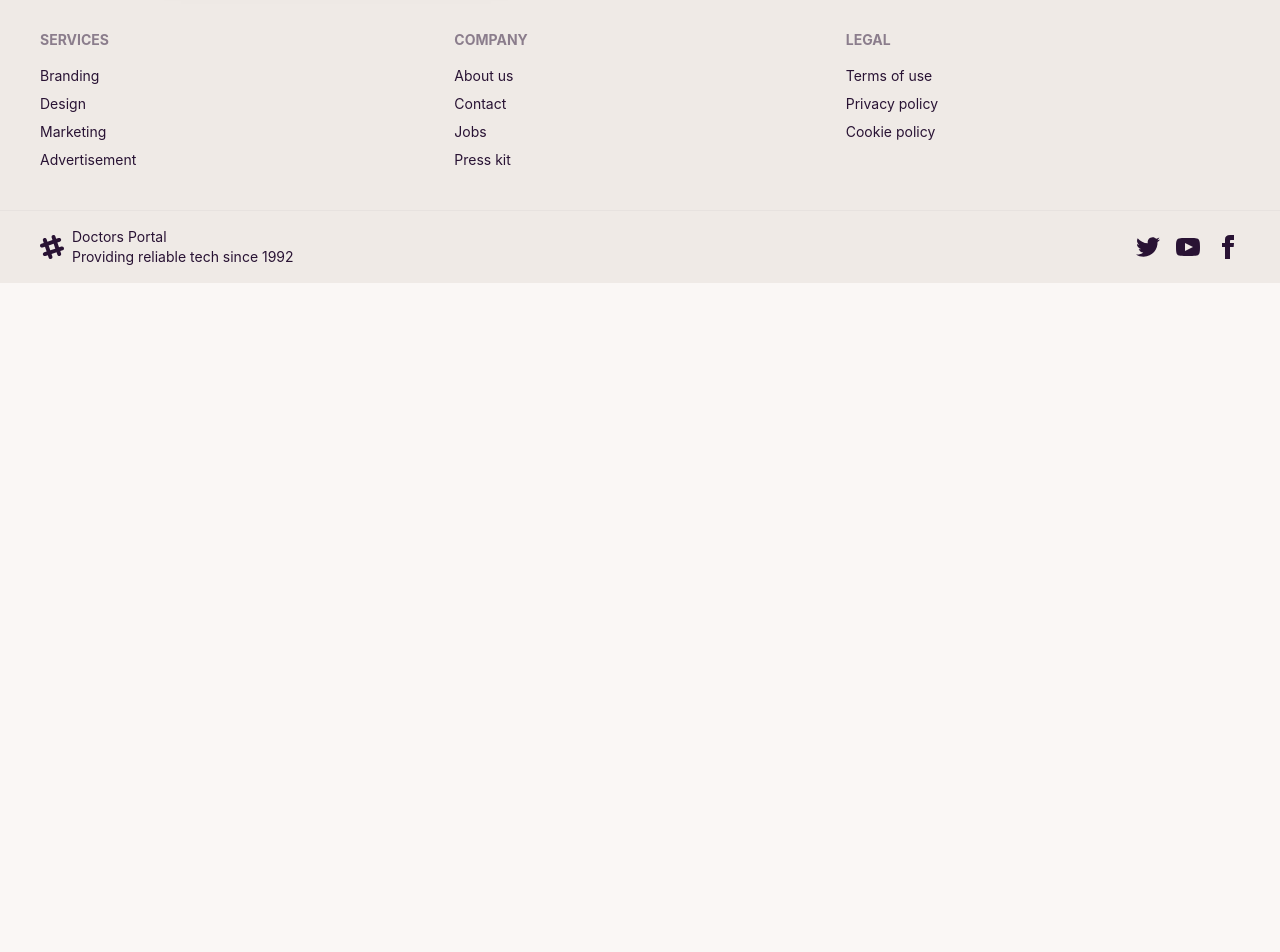
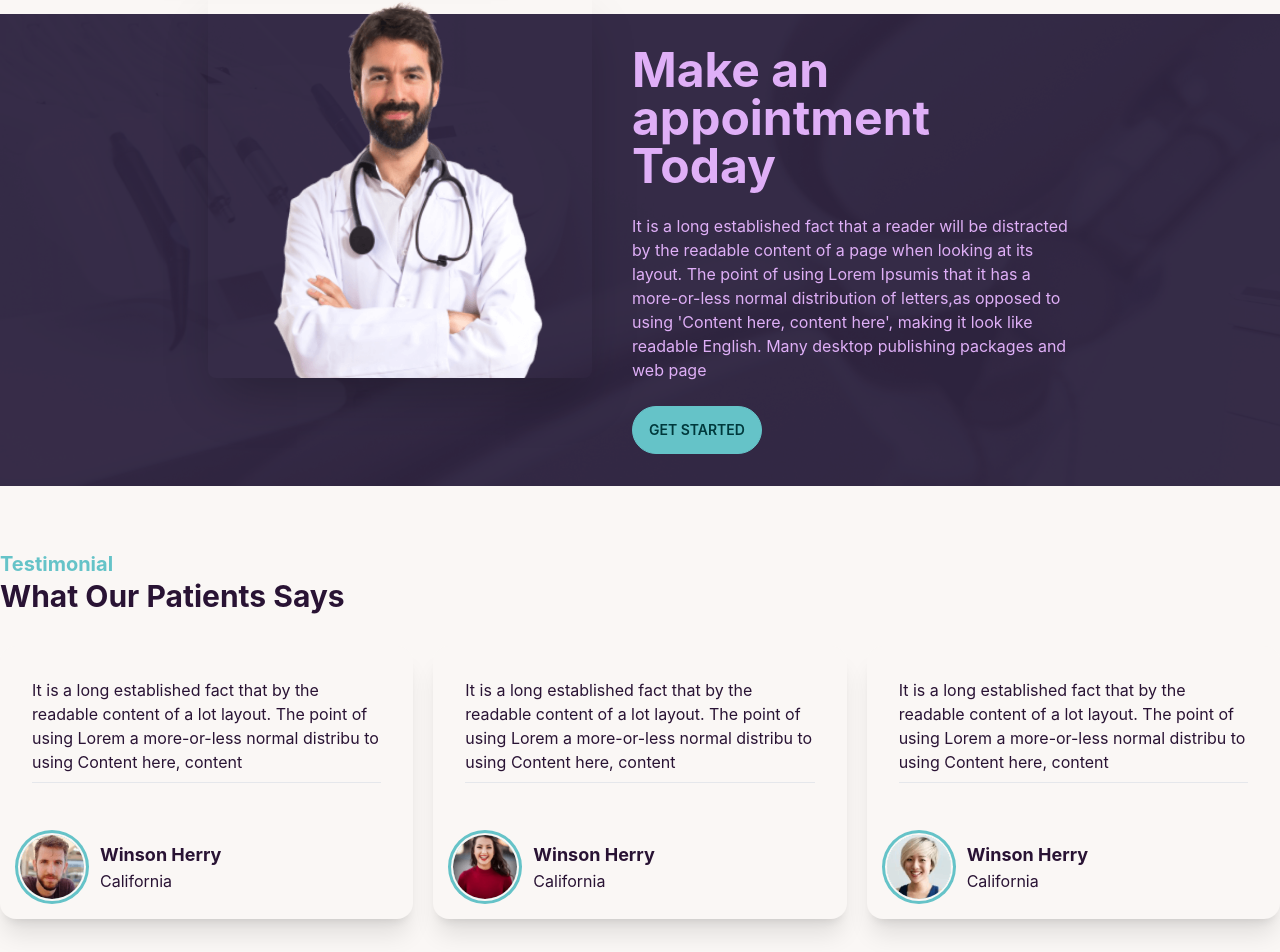
Before and after one commit to alamin0561464977/doctors-portal-client, a React (Create React App) app: page / in a window 1280 px wide. Shown: the part 1929-2881 px from the top of the page. Before the commit the page ends 2212 px from the top, so only its background shows below. Built offline with nearby package versions, Linux system fonts and the light colour scheme.

Commit message:
added a home review section

```diff
--- a/src/Pages/Home/Exceptional/Exceptional.js
+++ b/src/Pages/Home/Exceptional/Exceptional.js
@@ -3,7 +3,7 @@ import treatment from '../../../assets/images/treatment.png';
 
 const Exceptional = () => {
     return (
-        <div className="hero mx-32 mt-12 w-auto bg-base-50">
+        <div className="hero mb-16 mx-32 mt-12 w-auto bg-base-50">
             <div className="hero-content flex-col lg:flex-row">
                 <img src={treatment} className="max-w-sm rounded-lg shadow-2xl" alt='' />
                 <div className=' pl-12'>
--- a/src/Pages/Home/Home/Home.js
+++ b/src/Pages/Home/Home/Home.js
@@ -2,7 +2,9 @@ import React from 'react';
 import Banner from '../Banner/Banner';
 import DoctorsInfoCards from '../DoctorsInfoCards/DoctorsInfoCards';
 import Exceptional from '../Exceptional/Exceptional';
+import HomeAppointment from '../HomeAppointment/HomeAppointment';
 import OurServices from '../OurServices/OurServices';
+import Testimonial from '../Testimonial/Testimonial';
 
 const Home = () => {
     return (
@@ -11,6 +13,8 @@ const Home = () => {
             <DoctorsInfoCards></DoctorsInfoCards>
             <OurServices></OurServices>
             <Exceptional></Exceptional>
+            <HomeAppointment></HomeAppointment>
+            <Testimonial></Testimonial>
         </div>
     );
 };
--- /dev/null
+++ b/src/Pages/Home/HomeAppointment/HomeAppointment.js
@@ -0,0 +1,25 @@
+import React from 'react';
+import appointment from '../../../assets/images/appointment.png';
+import doctor from '../../../assets/images/doctor-small.png';
+
+const HomeAppointment = () => {
+    return (
+        <div className="hero" style={{ backgroundImage: `url("${appointment}")` }}>
+            <div className="hero-overlay bg-opacity-60"></div>
+            <div className="hero-content text-neutral-content">
+                <div className="hero mx-44 h-auto">
+                    <div className="hero-content flex-col lg:flex-row">
+                        <img src={doctor} className="max-w-sm rounded-lg shadow-2xl h-96 mb-0 -mt-32" alt='' />
+                        <div className=' ml-6'>
+                            <h1 className="text-5xl font-bold">Make an appointment Today</h1>
+                            <p className="py-6">It is a long established fact that a reader will be distracted by the readable content of a page when looking at its layout. The point of using Lorem Ipsumis that it has a more-or-less normal distribution of letters,as opposed to using 'Content here, content here', making it look like readable English. Many desktop publishing packages and web page</p>
+                            <button className="btn btn-primary">Get Started</button>
+                        </div>
+                    </div>
+                </div>
+            </div>
+        </div>
+    );
+};
+
+export default HomeAppointment;
--- /dev/null
+++ b/src/Pages/Home/Testimonial/ReviewCard.js
@@ -0,0 +1,26 @@
+import React from 'react';
+
+const ReviewCard = ({ review }) => {
+    const { img, p, name, location } = review;
+    return (
+        <div className="card mt-8 bg-base-100 shadow-xl">
+            <div className="card-body">
+                <p>{p}</p>
+                <hr />
+            </div>
+            <div className='flex items-center m-5'>
+                <div className="avatar mr-4">
+                    <div className="w-16 rounded-full ring ring-primary ring-offset-base-100 ring-offset-2">
+                        <img src={img} alt='' />
+                    </div>
+                </div>
+                <div>
+                    <h3 className='text-lg font-bold'>{name}</h3>
+                    <h5>{location}</h5>
+                </div>
+            </div>
+        </div>
+    );
+};
+
+export default ReviewCard;
--- /dev/null
+++ b/src/Pages/Home/Testimonial/Testimonial.js
@@ -0,0 +1,46 @@
+import React from 'react';
+import img1 from '../../../assets/images/people1.png';
+import img2 from '../../../assets/images/people2.png';
+import img3 from '../../../assets/images/people3.png';
+import ReviewCard from './ReviewCard';
+
+const Testimonial = () => {
+    const reviews = [
+        {
+            _id: 1,
+            p: 'It is a long established fact that by the readable content of a lot layout. The point of using Lorem a more-or-less normal distribu to using Content here, content',
+            img: img1,
+            name: 'Winson Herry',
+            location: 'California'
+        },
+        {
+            _id: 2,
+            p: 'It is a long established fact that by the readable content of a lot layout. The point of using Lorem a more-or-less normal distribu to using Content here, content',
+            img: img2,
+            name: 'Winson Herry',
+            location: 'California'
+        },
+        {
+            _id: 3,
+            p: 'It is a long established fact that by the readable content of a lot layout. The point of using Lorem a more-or-less normal distribu to using Content here, content',
+            img: img3,
+            name: 'Winson Herry',
+            location: 'California'
+        },
+    ]
+    return (
+        <div className=' mt-16'>
+            <div>
+                <p className='text-xl font-bold text-primary'>Testimonial</p>
+                <h2 className='text-3xl font-bold'>What Our Patients Says</h2>
+            </div>
+            <div className='grid gap-5 grid-cols-1 md:grid-cols-2 lg:grid-cols-3'>
+                {
+                    reviews.map(review => <ReviewCard review={review} key={review._id}></ReviewCard>)
+                }
+            </div>
+        </div>
+    );
+};
+
+export default Testimonial;
```
